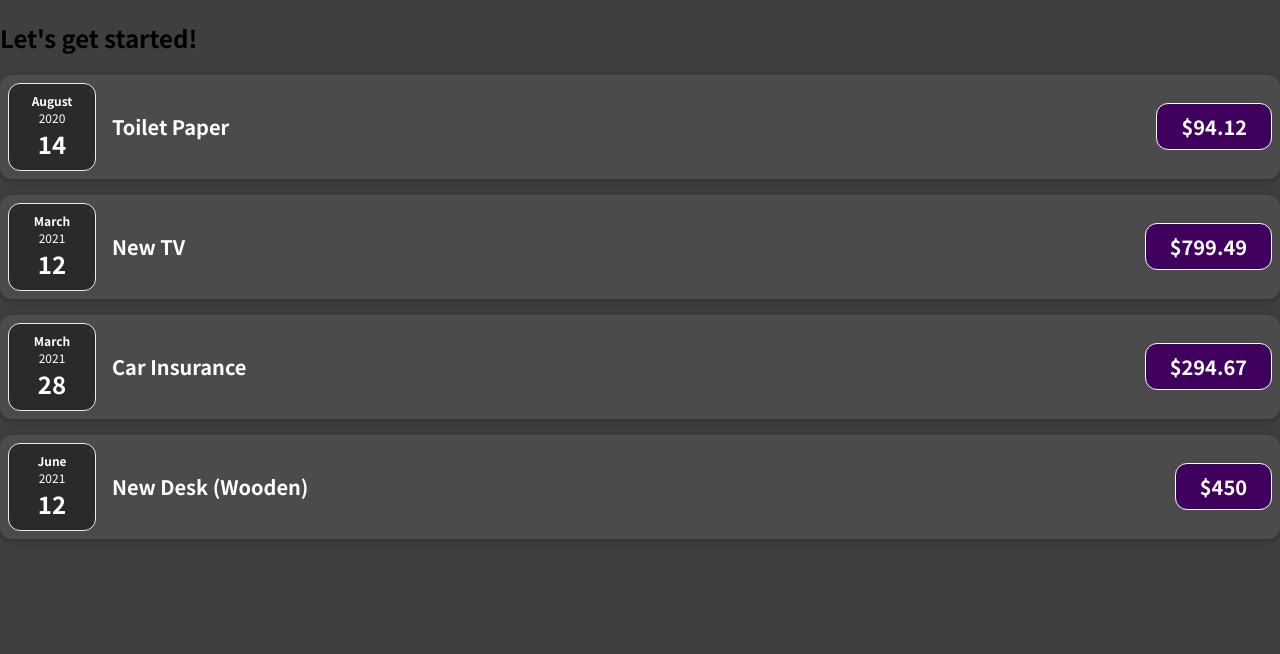
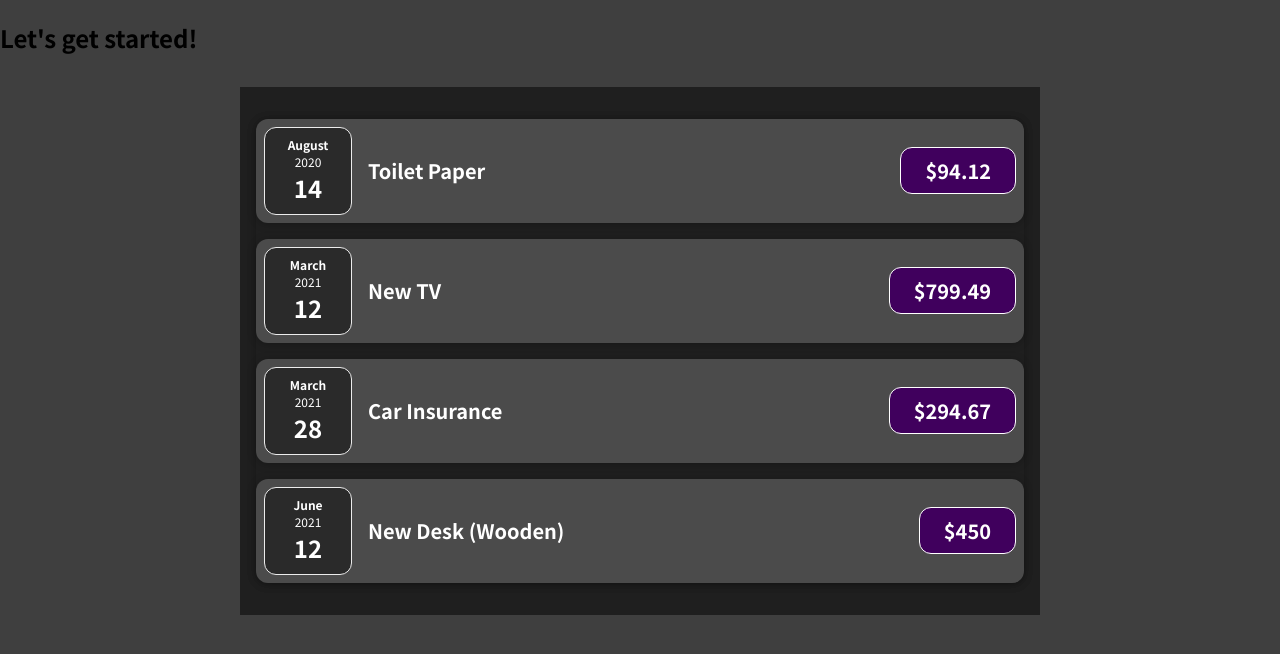
Before and after one commit to ajisri/react-complete-guide, a JavaScript app: page / in a window 1280 px wide. Shown: the top 654 px of the page. Built offline with nearby package versions, Linux system fonts and the light colour scheme.

Commit message:
39 belum fix

```diff
--- a/src/App.js
+++ b/src/App.js
@@ -1,4 +1,4 @@
-import ExpenseItem from "./components/ExpenseItem";
+import Expenses from "./components/Expenses";
 
 function App() {
   const expenses = [
@@ -31,26 +31,9 @@ function App() {
   return (
     <div>
       <h2>Let's get started!</h2>
-      <ExpenseItem
-        title={expenses[0].title}
-        amount={expenses[0].amount}
-        date={expenses[0].date}
-      ></ExpenseItem>
-      <ExpenseItem
-        title={expenses[1].title}
-        amount={expenses[1].amount}
-        date={expenses[1].date}
-      ></ExpenseItem>
-      <ExpenseItem
-        title={expenses[2].title}
-        amount={expenses[2].amount}
-        date={expenses[2].date}
-      ></ExpenseItem>
-      <ExpenseItem
-        title={expenses[3].title}
-        amount={expenses[3].amount}
-        date={expenses[3].date}
-      ></ExpenseItem>
+      <div className="expenses">
+        <Expenses items={expenses}></Expenses>
+      </div>
     </div>
   );
 }
--- /dev/null
+++ b/src/components/Card.css
@@ -0,0 +1,4 @@
+.card {
+  border-radius: 12px;
+  box-shadow: 0 1px 8px rgba(0, 0, 0, 0.25);
+}
--- /dev/null
+++ b/src/components/Card.js
@@ -0,0 +1,9 @@
+import "./Card.css";
+
+function Card(props) {
+  const classes = "card " + props.className;
+
+  return <div className={classes}>{props.children}</div>;
+}
+
+export default Card;
--- /dev/null
+++ b/src/components/ExpenseAmount.js
@@ -0,0 +1,5 @@
+function ExpenseAmount(props) {
+  return <div className="expense-item__price">${props.amount}</div>;
+}
+
+export default ExpenseAmount;
--- a/src/components/ExpenseDate.js
+++ b/src/components/ExpenseDate.js
@@ -1,4 +1,4 @@
-import "./ExpenseDate.css"
+import "./ExpenseDate.css";
 
 function ExpenseDate(props) {
   return (
--- a/src/components/ExpenseItem.css
+++ b/src/components/ExpenseItem.css
@@ -2,10 +2,8 @@
   display: flex;
   justify-content: space-between;
   align-items: center;
-  box-shadow: 0 2px 8px rgba(0, 0, 0, 0.25);
   padding: 0.5rem;
   margin: 1rem 0;
-  border-radius: 12px;
   background-color: #4b4b4b;
 }
 
--- a/src/components/ExpenseItem.js
+++ b/src/components/ExpenseItem.js
@@ -1,5 +1,8 @@
 import "./ExpenseItem.css";
 import ExpenseDate from "./ExpenseDate.js";
+import ExpenseTitle from "./ExpenseTitle.js";
+import ExpenseAmount from "./ExpenseAmount.js";
+import Card from "./Card.js";
 
 function ExpenseItem(props) {
   const month = props.date.toLocaleString("en-US", { month: "long" });
@@ -7,13 +10,13 @@ function ExpenseItem(props) {
   const year = props.date.getFullYear();
 
   return (
-    <div className="expense-item">
+    <Card className="expense-item">
       <ExpenseDate month={month} day={day} year={year}></ExpenseDate>
       <div className="expense-item__description">
-        <h2>{props.title}</h2>
-        <div className="expense-item__price">${props.amount}</div>
+        <ExpenseTitle title={props.title}></ExpenseTitle>
+        <ExpenseAmount amount={props.amount}></ExpenseAmount>
       </div>
-    </div>
+    </Card>
   );
 }
 
--- /dev/null
+++ b/src/components/ExpenseTitle.js
@@ -0,0 +1,5 @@
+function ExpenseTitle(props) {
+  return <h2>{props.title}</h2>;
+}
+
+export default ExpenseTitle;
--- /dev/null
+++ b/src/components/Expenses.css
@@ -0,0 +1,7 @@
+.expenses {
+  padding: 1rem;
+  background-color: rgb(31, 31, 31);
+  margin: 2rem auto;
+  width: 50rem;
+  max-width: 95%;
+}
--- /dev/null
+++ b/src/components/Expenses.js
@@ -0,0 +1,32 @@
+import ExpenseItem from "./ExpenseItem";
+import Card from "./Card";
+import "./Expenses.css";
+
+function Expenses(props) {
+  return (
+    <Card className="">
+      <ExpenseItem
+        title={props.items[0].title}
+        amount={props.items[0].amount}
+        date={props.items[0].date}
+      />
+      <ExpenseItem
+        title={props.items[1].title}
+        amount={props.items[1].amount}
+        date={props.items[1].date}
+      />
+      <ExpenseItem
+        title={props.items[2].title}
+        amount={props.items[2].amount}
+        date={props.items[2].date}
+      />
+      <ExpenseItem
+        title={props.items[3].title}
+        amount={props.items[3].amount}
+        date={props.items[3].date}
+      />
+    </Card>
+  );
+}
+
+export default Expenses;
```
